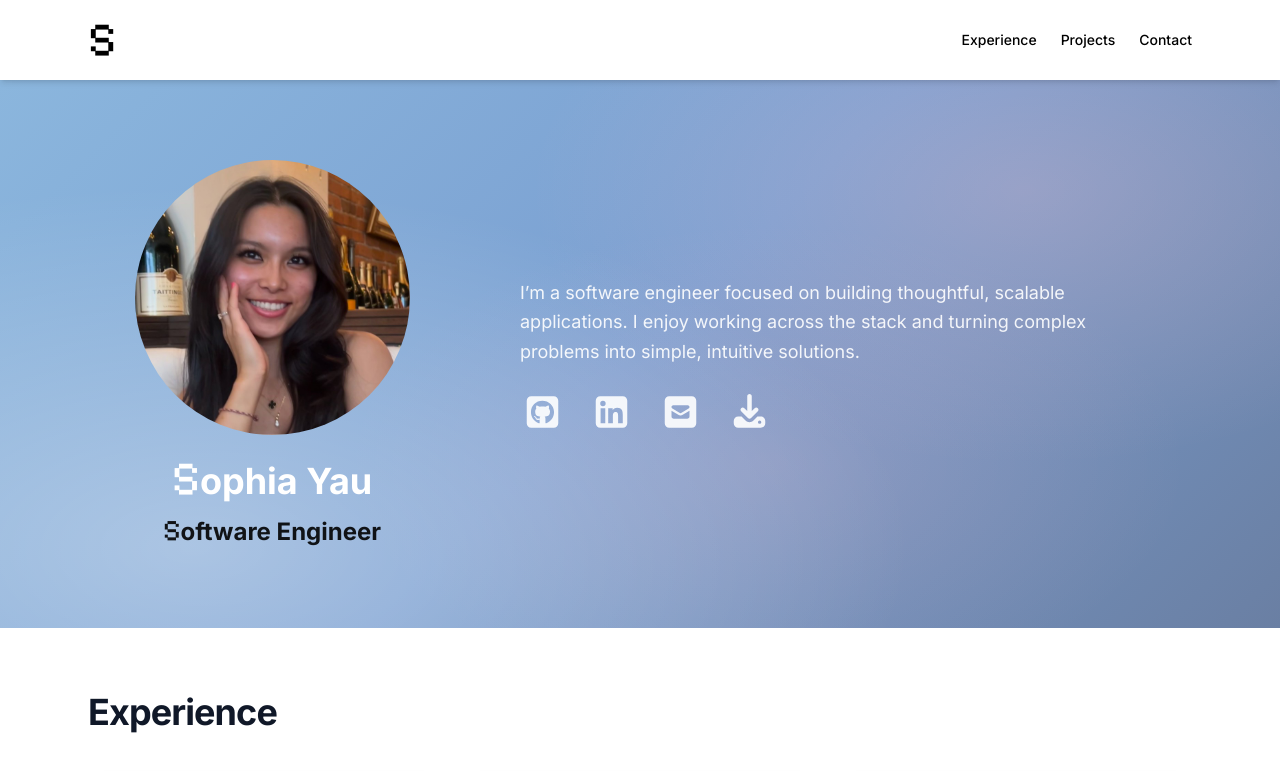
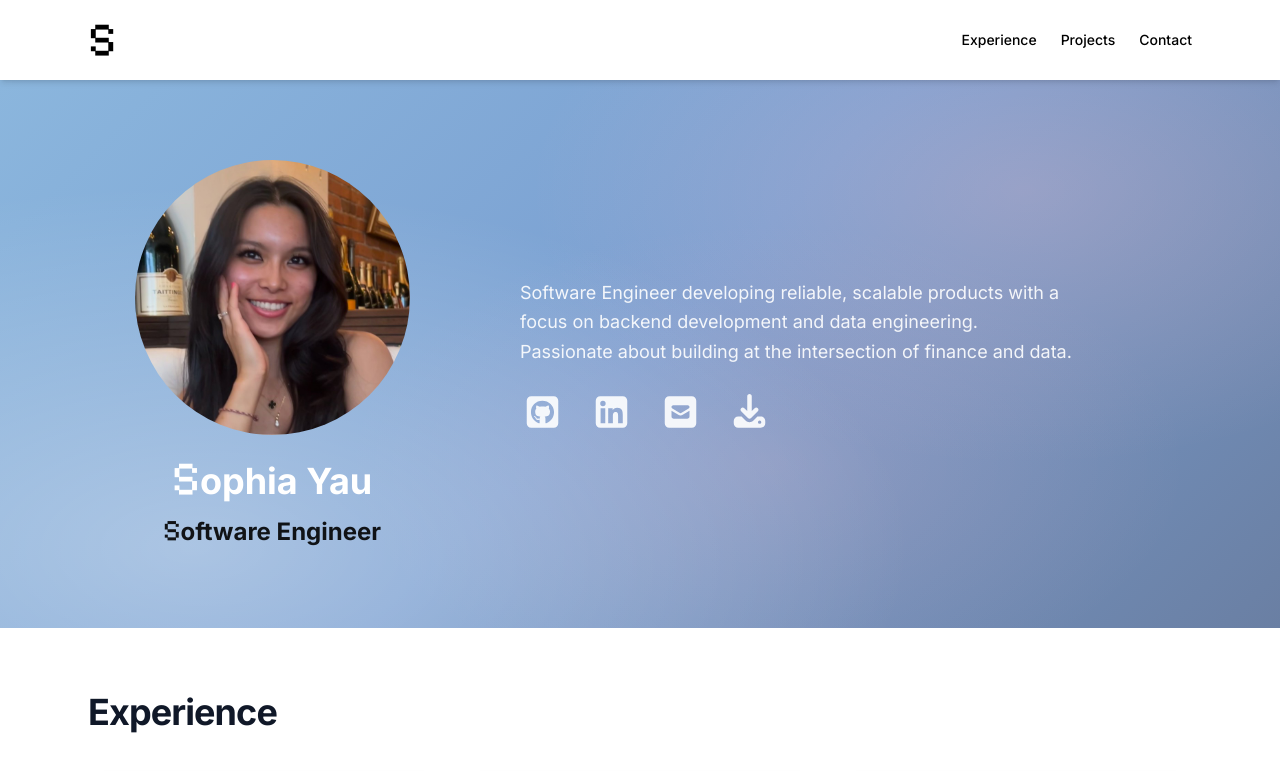
Before and after one commit to sophiayau/personal-website, a Next.js app: page / in a window 1280 px wide. Shown: the top 771 px of the page. Built offline with nearby package versions, Linux system fonts and the light colour scheme.

Commit message:
Minor changes, fixed directing to project page

```diff
--- a/app/projects/page.tsx
+++ b/app/projects/page.tsx
@@ -1,9 +1,24 @@
+"use client";
+
 import { projects } from "@/data/projects";
+import { useEffect } from "react";
 import ProjectCard from "@/components/project/ProjectCard";
 import Footer from "@/components/Footer";
 import { inter } from "@/lib/fonts";
 
 export default function ProjectsPage() {
+  useEffect(() => {
+    const hash = window.location.hash;
+    if (!hash) return;
+
+    const id = hash.replace("#", "");
+    const timeout = setTimeout(() => {
+      const el = document.getElementById(id);
+      if (el) el.scrollIntoView({ behavior: "smooth", block: "start" });
+    }, 100);
+
+    return () => clearTimeout(timeout);
+  }, []);
   return (
     <div className="min-h-screen bg-[#F2F5FA]">
       <main className="px-4 sm:px-6 py-12 sm:py-20">
@@ -35,9 +50,11 @@ export default function ProjectsPage() {
           </div>
 
           <div className="grid gap-6 md:grid-cols-2">
-            {projects.map((p) => (
-              <ProjectCard key={p.id} project={p} />
-            ))}
+          {projects.map((p) => (
+            <div key={p.id} id={p.id} className="scroll-mt-24">
+              <ProjectCard project={p} />
+            </div>
+          ))}
           </div>
         </div>
       </main>
--- a/components/sections/HomeProjectSection.tsx
+++ b/components/sections/HomeProjectSection.tsx
@@ -29,7 +29,7 @@ export default function ProjectSection() {
             </div>
           </Link>
 
-          <Link href="/projects#refuconnect" className="block">
+          <Link href="/projects#refu" className="block">
             <div className="w-full max-w-none md:max-w-[360px] mx-auto">
               <ProjectCard
                 name="RefuConnect"
--- a/components/sections/IntroSection.tsx
+++ b/components/sections/IntroSection.tsx
@@ -85,9 +85,19 @@ export default function IntroSection() {
               max-w-xl
             `}
           >
-            I’m a software engineer focused on building thoughtful, scalable
-            applications. I enjoy working across the stack and turning complex
-            problems into simple, intuitive solutions.
+            Software Engineer developing reliable, scalable products with a focus on backend development and data engineering.
+          </p>
+          <p
+            className={`
+              ${inter.className}
+              text-white/90
+              text-base sm:text-lg
+              leading-relaxed
+              mx-auto md:mx-0
+              max-w-xl
+            `}
+          >
+            Passionate about building at the intersection of finance and data.
           </p>
 
           <div className="mt-7 flex flex-wrap justify-center md:justify-start gap-6 text-white/90 text-3xl sm:text-4xl">
--- a/data/projects.ts
+++ b/data/projects.ts
@@ -45,7 +45,7 @@ export const projects: Project[] = [
     ],
     links: {
         demo: "https://staging.dzou4t941x83j.amplifyapp.com/",
-        code: "https://www.linkedin.com"
+        code: "https://github.com/sophiayau/DistractionDetection"
     }
 },
 {
```
